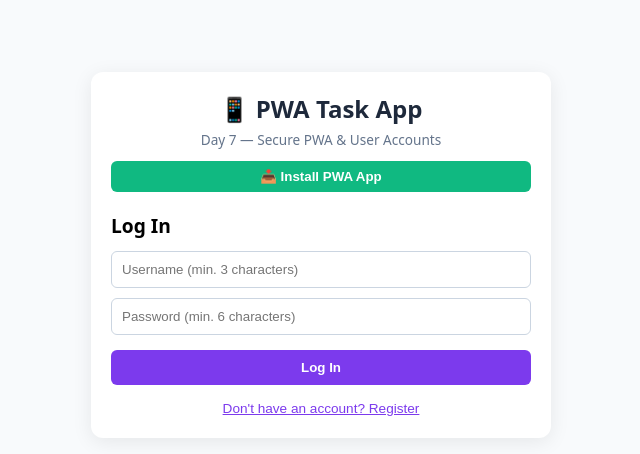
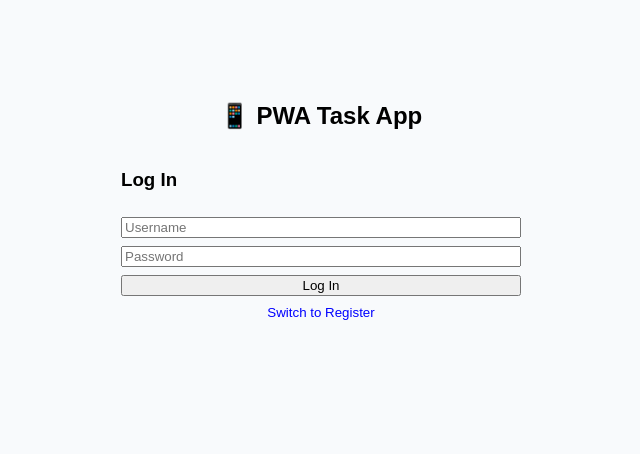
Before and after one commit to vikkyyyt1-hash/PWA, a React (Vite) app: page / in a window 1280 px wide. Shown: the top 454 px of the page, without its empty margins (319-959 px from the left). Built offline with nearby package versions, Linux system fonts and the light colour scheme.

Commit message:
feat(pwa): add offline status detection and install prompt handler

```diff
--- a/src/App.jsx
+++ b/src/App.jsx
@@ -1,175 +1,120 @@
 import { useState, useEffect } from 'react'
 import './App.css'
 
-const sanitizeInput = (str) => {
-  return str
-    .replace(/&/g, '&amp;')
-    .replace(/</g, '&lt;')
-    .replace(/>/g, '&gt;')
-    .replace(/"/g, '&quot;')
-    .replace(/'/g, '&#x27;')
-}
-
-const simpleHash = (str) => {
-  let hash = 0
-  for (let i = 0; i < str.length; i++) {
-    const char = str.charCodeAt(i)
-    hash = (hash << 5) - hash + char
-    hash |= 0
-  }
-  return hash.toString()
-}
-
-function App() {
+export default function App() {
+  // 1. PWA & Offline Status
   const [deferredPrompt, setDeferredPrompt] = useState(null)
-  const [isInstallable, setIsInstallable] = useState(true)
   const [isOffline, setIsOffline] = useState(!navigator.onLine)
 
-  const [currentUser, setCurrentUser] = useState(() => {
-    return localStorage.getItem('pwa_current_user') || null
-  })
-  const [isRegistering, setIsRegistering] = useState(false)
-  const [usernameInput, setUsernameInput] = useState('')
-  const [passwordInput, setPasswordInput] = useState('')
+  // 2. Auth State
+  const [user, setUser] = useState(() => localStorage.getItem('pwa_user') || null)
+  const [isRegister, setIsRegister] = useState(false)
+  const [username, setUsername] = useState('')
+  const [password, setPassword] = useState('')
   const [authError, setAuthError] = useState('')
 
+  // 3. Tasks State
   const [tasks, setTasks] = useState([])
   const [input, setInput] = useState('')
   const [taskError, setTaskError] = useState('')
 
+  // Śledzenie stanu sieci (Online / Offline)
   useEffect(() => {
-    const handleOnline = () => setIsOffline(false)
-    const handleOffline = () => setIsOffline(true)
-    window.addEventListener('online', handleOnline)
-    window.addEventListener('offline', handleOffline)
+    const goOnline = () => setIsOffline(false)
+    const goOffline = () => setIsOffline(true)
+    window.addEventListener('online', goOnline)
+    window.addEventListener('offline', goOffline)
     return () => {
-      window.removeEventListener('online', handleOnline)
-      window.removeEventListener('offline', handleOffline)
+      window.removeEventListener('online', goOnline)
+      window.removeEventListener('offline', goOffline)
     }
   }, [])
 
+  // Przechwytywanie zdarzenia instalacji PWA
   useEffect(() => {
-    const handleBeforeInstallPrompt = (e) => {
+    const handlePrompt = (e) => {
       e.preventDefault()
       setDeferredPrompt(e)
-      setIsInstallable(true)
     }
-    window.addEventListener('beforeinstallprompt', handleBeforeInstallPrompt)
-    return () => window.removeEventListener('beforeinstallprompt', handleBeforeInstallPrompt)
+    window.addEventListener('beforeinstallprompt', handlePrompt)
+    return () => window.removeEventListener('beforeinstallprompt', handlePrompt)
   }, [])
 
-  const handleInstallClick = async () => {
-    if (deferredPrompt) {
-      deferredPrompt.prompt()
-      const { outcome } = await deferredPrompt.userChoice
-      if (outcome === 'accepted') setIsInstallable(false)
-      setDeferredPrompt(null)
-    } else {
-      alert('PWA is already installed or your browser does not support the installation prompt.')
-    }
-  }
-
+  // Wczytywanie zadań użytkownika z localStorage
   useEffect(() => {
-    if (currentUser) {
-      const savedTasks = localStorage.getItem(`pwa_tasks_${currentUser}`)
-      setTasks(savedTasks ? JSON.parse(savedTasks) : [
-        { id: 1, text: 'Test PWA on mobile device', completed: false },
-        { id: 2, text: 'Add offline support', completed: true }
-      ])
+    if (user) {
+      const saved = localStorage.getItem(`tasks_${user}`)
+      setTasks(saved ? JSON.parse(saved) : [{ id: 1, text: 'First PWA Task', done: false }])
     } else {
       setTasks([])
     }
-  }, [currentUser])
+  }, [user])
 
+  // Zapisywanie zadań do localStorage przy każdej zmianie
   useEffect(() => {
-    if (currentUser) {
-      localStorage.setItem(`pwa_tasks_${currentUser}`, JSON.stringify(tasks))
+    if (user) localStorage.setItem(`tasks_${user}`, JSON.stringify(tasks))
+  }, [tasks, user])
+
+  // Obsługa instalacji PWA
+  const handleInstall = async () => {
+    if (!deferredPrompt) return
+    deferredPrompt.prompt()
+    const { outcome } = await deferredPrompt.userChoice
+    if (outcome === 'accepted') setDeferredPrompt(null)
   }
-  }, [tasks, currentUser])
 
-  const handleAuthSubmit = (e) => {
+  // Logika autoryzacji (Rejestracja / Logowanie)
+  const handleAuth = (e) => {
     e.preventDefault()
     setAuthError('')
 
-    const cleanUsername = sanitizeInput(usernameInput.trim().toLowerCase())
-    const password = passwordInput.trim()
+    const cleanUser = username.trim().toLowerCase()
+    const cleanPass = password.trim()
 
-    if (!cleanUsername || !password) {
-      setAuthError('Please fill in both username and password.')
-      return
+    if (!cleanUser || !cleanPass) return setAuthError('Enter username and password.')
+    if (cleanUser.length < 3) return setAuthError('Username must be at least 3 chars.')
+    if (cleanPass.length < 6) return setAuthError('Password must be at least 6 chars.')
+
+    const db = JSON.parse(localStorage.getItem('pwa_db') || '{}')
+
+    if (isRegister) {
+      if (db[cleanUser]) return setAuthError('User already exists!')
+      db[cleanUser] = cleanPass
+      localStorage.setItem('pwa_db', JSON.stringify(db))
+    } else {
+      if (db[cleanUser] !== cleanPass) return setAuthError('Invalid credentials.')
     }
 
-    if (cleanUsername.length < 3 || cleanUsername.length > 20) {
-      setAuthError('Username must be between 3 and 20 characters.')
-      return
+    localStorage.setItem('pwa_user', cleanUser)
+    setUser(cleanUser)
+    setUsername('')
+    setPassword('')
   }
 
-    if (password.length < 6) {
-      setAuthError('Password must be at least 6 characters long.')
-      return
+  // Wylogowanie
+  const handleLogout = () => {
+    localStorage.removeItem('pwa_user')
+    setUser(null)
   }
 
-    const users = JSON.parse(localStorage.getItem('pwa_users') || '{}')
-
-    if (isRegistering) {
-      if (users[cleanUsername]) {
-        setAuthError('User already exists! Please log in.')
-        return
-      }
-
-      users[cleanUsername] = simpleHash(password)
-      localStorage.setItem('pwa_users', JSON.stringify(users))
-      localStorage.setItem('pwa_current_user', cleanUsername)
-      setCurrentUser(cleanUsername)
-    } else {
-      if (!users[cleanUsername] || users[cleanUsername] !== simpleHash(password)) {
-        setAuthError('Invalid username or password.')
-        return
-      }
-      localStorage.setItem('pwa_current_user', cleanUsername)
-      setCurrentUser(cleanUsername)
-    }
-
-    setUsernameInput('')
-    setPasswordInput('')
-  }
-
-  const handleLogout = () => {
-    localStorage.removeItem('pwa_current_user')
-    setCurrentUser(null)
-  }
-
+  // Dodawanie zadania z prostą walidacją
   const addTask = (e) => {
     e.preventDefault()
     setTaskError('')
 
-    const trimmedInput = input.trim()
-
-    if (!trimmedInput) {
-      setTaskError('Task cannot be empty.')
-      return
+    const text = input.trim()
+    if (!text) return setTaskError('Task cannot be empty.')
+    if (text.length > 60) return setTaskError('Task too long (max 60 chars).')
+    if (tasks.some(t => t.text.toLowerCase() === text.toLowerCase())) {
+      return setTaskError('Task already exists.')
     }
 
-    if (trimmedInput.length > 80) {
-      setTaskError('Task is too long (max 80 characters).')
-      return
-    }
-
-    const isDuplicate = tasks.some(
-      (t) => t.text.toLowerCase() === trimmedInput.toLowerCase()
-    )
-    if (isDuplicate) {
-      setTaskError('This task is already in your list.')
-      return
-    }
-
-    const cleanInput = sanitizeInput(trimmedInput)
-    setTasks([...tasks, { id: Date.now(), text: cleanInput, completed: false }])
+    setTasks([...tasks, { id: Date.now(), text, done: false }])
     setInput('')
   }
 
   const toggleTask = (id) => {
-    setTasks(tasks.map(t => t.id === id ? { ...t, completed: !t.completed } : t))
+    setTasks(tasks.map(t => t.id === id ? { ...t, done: !t.done } : t))
   }
 
   const deleteTask = (id) => {
@@ -177,138 +122,70 @@ function App() {
   }
 
   return (
-    <div className="app-container" style={{ maxWidth: '420px', margin: '40px auto', padding: '20px', background: '#fff', borderRadius: '12px', boxShadow: '0 4px 20px rgba(0,0,0,0.08)' }}>
-      <header style={{ textAlign: 'center', marginBottom: '20px' }}>
-        <h1 style={{ fontSize: '1.5rem', margin: '0 0 5px 0' }}>📱 PWA Task App</h1>
-        <p style={{ color: '#64748b', fontSize: '0.85rem', margin: 0 }}>Day 7 — Secure PWA & User Accounts</p>
-
-        {isOffline && (
-          <div style={{ background: '#f59e0b', color: '#fff', padding: '6px', borderRadius: '6px', fontSize: '0.8rem', marginTop: '10px', fontWeight: 'bold' }}>
-            📡 Offline Mode (Data saved locally)
-          </div>
-        )}
-
-        {isInstallable && (
-          <button
-            onClick={handleInstallClick}
-            style={{ marginTop: '12px', width: '100%', padding: '8px', background: '#10b981', color: '#fff', border: 'none', borderRadius: '6px', fontWeight: 'bold', cursor: 'pointer' }}
-          >
-            📥 Install PWA App
+    <div style={{ maxWidth: '400px', margin: '30px auto', padding: '20px', fontFamily: 'sans-serif' }}>
+      <header style={{ textAlign: 'center' }}>
+        <h2>📱 PWA Task App</h2>
+        {isOffline && <p style={{ color: 'orange', fontWeight: 'bold' }}>📡 Offline Mode</p>}
+        {deferredPrompt && (
+          <button onClick={handleInstall} style={{ width: '100%', padding: '8px', marginBottom: '10px' }}>
+            📥 Install App
           </button>
         )}
       </header>
 
-      {!currentUser ? (
-        <div className="auth-box">
-          <h2 style={{ fontSize: '1.2rem', marginBottom: '12px' }}>{isRegistering ? 'Register' : 'Log In'}</h2>
-
-          <form onSubmit={handleAuthSubmit} style={{ display: 'flex', flexDirection: 'column', gap: '10px' }}>
+      {!user ? (
+        <form onSubmit={handleAuth} style={{ display: 'flex', flexDirection: 'column', gap: '8px' }}>
+          <h3>{isRegister ? 'Register' : 'Log In'}</h3>
           <input
-              type="text"
-              placeholder="Username (min. 3 characters)"
-              value={usernameInput}
-              onChange={(e) => {
-                setUsernameInput(e.target.value)
-                if (authError) setAuthError('')
-              }}
-              maxLength={20}
-              style={{ padding: '10px', border: '1px solid #cbd5e1', borderRadius: '6px' }}
+            placeholder="Username"
+            value={username}
+            onChange={e => setUsername(e.target.value)}
           />
           <input
             type="password"
-              placeholder="Password (min. 6 characters)"
-              value={passwordInput}
-              onChange={(e) => {
-                setPasswordInput(e.target.value)
-                if (authError) setAuthError('')
-              }}
-              maxLength={30}
-              style={{ padding: '10px', border: '1px solid #cbd5e1', borderRadius: '6px' }}
+            placeholder="Password"
+            value={password}
+            onChange={e => setPassword(e.target.value)}
           />
-            <button
-              type="submit"
-              style={{ padding: '10px', background: '#7c3aed', color: '#fff', border: 'none', borderRadius: '6px', fontWeight: 'bold', cursor: 'pointer', marginTop: '5px' }}
-            >
-              {isRegistering ? 'Sign Up' : 'Log In'}
+          <button type="submit">{isRegister ? 'Sign Up' : 'Log In'}</button>
+          {authError && <p style={{ color: 'red', fontSize: '0.85rem' }}>⚠️ {authError}</p>}
+          <button type="button" onClick={() => setIsRegister(!isRegister)} style={{ background: 'none', border: 'none', color: 'blue', cursor: 'pointer' }}>
+            {isRegister ? 'Switch to Log In' : 'Switch to Register'}
           </button>
         </form>
-
-          {authError && (
-            <p style={{ color: '#ef4444', fontSize: '0.85rem', marginTop: '10px', fontWeight: 'bold', textAlign: 'center' }}>
-              ⚠️ {authError}
-            </p>
-          )}
-
-          <button
-            type="button"
-            onClick={() => {
-              setIsRegistering(!isRegistering)
-              setAuthError('')
-            }}
-            style={{ background: 'none', border: 'none', color: '#7c3aed', cursor: 'pointer', marginTop: '15px', fontSize: '0.85rem', width: '100%', textDecoration: 'underline' }}
-          >
-            {isRegistering ? 'Already have an account? Log in' : "Don't have an account? Register"}
-          </button>
-        </div>
       ) : (
         <>
-          <div style={{ display: 'flex', justifyContent: 'space-between', alignItems: 'center', marginBottom: '16px', background: '#f1f5f9', padding: '8px 12px', borderRadius: '8px' }}>
-            <span>User: <strong>{currentUser}</strong></span>
-            <button
-              onClick={handleLogout}
-              style={{ background: '#ef4444', color: '#fff', border: 'none', padding: '5px 10px', borderRadius: '6px', cursor: 'pointer', fontWeight: 'bold' }}
-            >
-              Logout
-            </button>
+          <div style={{ display: 'flex', justifyContent: 'space-between', alignItems: 'center', marginBottom: '10px' }}>
+            <span>User: <strong>{user}</strong></span>
+            <button onClick={handleLogout}>Logout</button>
           </div>
 
-          <form onSubmit={addTask} style={{ display: 'flex', gap: '8px', marginBottom: '12px' }}>
+          <form onSubmit={addTask} style={{ display: 'flex', gap: '5px' }}>
             <input
-              type="text"
+              style={{ flex: 1 }}
+              placeholder="New task..."
               value={input}
-              onChange={(e) => {
-                setInput(e.target.value)
-                if (taskError) setTaskError('')
-              }}
-              placeholder="Add a new task..."
-              maxLength={80}
-              style={{ flex: 1, padding: '10px', border: '1px solid #cbd5e1', borderRadius: '6px' }}
+              onChange={e => setInput(e.target.value)}
             />
-            <button type="submit" style={{ padding: '10px 16px', background: '#7c3aed', color: '#fff', border: 'none', borderRadius: '6px', fontWeight: 'bold', cursor: 'pointer' }}>
-              Add
-            </button>
+            <button type="submit">Add</button>
           </form>
+          {taskError && <p style={{ color: 'red', fontSize: '0.85rem' }}>⚠️ {taskError}</p>}
 
-          {taskError && (
-            <p style={{ color: '#ef4444', fontSize: '0.85rem', marginBottom: '12px', fontWeight: 'bold' }}>
-              ⚠️ {taskError}
-            </p>
-          )}
-
-          <ul style={{ listStyle: 'none', padding: 0, margin: 0 }}>
-            {tasks.map((task) => (
-              <li key={task.id} style={{ display: 'flex', justifyContent: 'space-between', alignItems: 'center', padding: '10px', borderBottom: '1px solid #e2e8f0' }}>
+          <ul style={{ listStyle: 'none', padding: 0, marginTop: '15px' }}>
+            {tasks.map(t => (
+              <li key={t.id} style={{ display: 'flex', justifyContent: 'space-between', padding: '6px 0', borderBottom: '1px solid #ddd' }}>
                 <span
-                  onClick={() => toggleTask(task.id)}
-                  style={{ cursor: 'pointer', textDecoration: task.completed ? 'line-through' : 'none', color: task.completed ? '#94a3b8' : '#0f172a' }}
+                  onClick={() => toggleTask(t.id)}
+                  style={{ textDecoration: t.done ? 'line-through' : 'none', cursor: 'pointer' }}
                 >
-                  {task.text}
+                  {t.text}
                 </span>
-                <button
-                  onClick={() => deleteTask(task.id)}
-                  style={{ background: 'none', border: 'none', color: '#ef4444', cursor: 'pointer', fontSize: '1.1rem', fontWeight: 'bold' }}
-                >
-                  ✕
-                </button>
+                <button onClick={() => deleteTask(t.id)}>✕</button>
               </li>
             ))}
           </ul>
-
-          {tasks.length === 0 && <p style={{ textAlign: 'center', color: '#94a3b8', fontSize: '0.9rem', marginTop: '15px' }}>No tasks found for this user.</p>}
         </>
       )}
     </div>
   )
 }
-
-export default App
```
Lines whose indentation alone changed are shown as unchanged.
